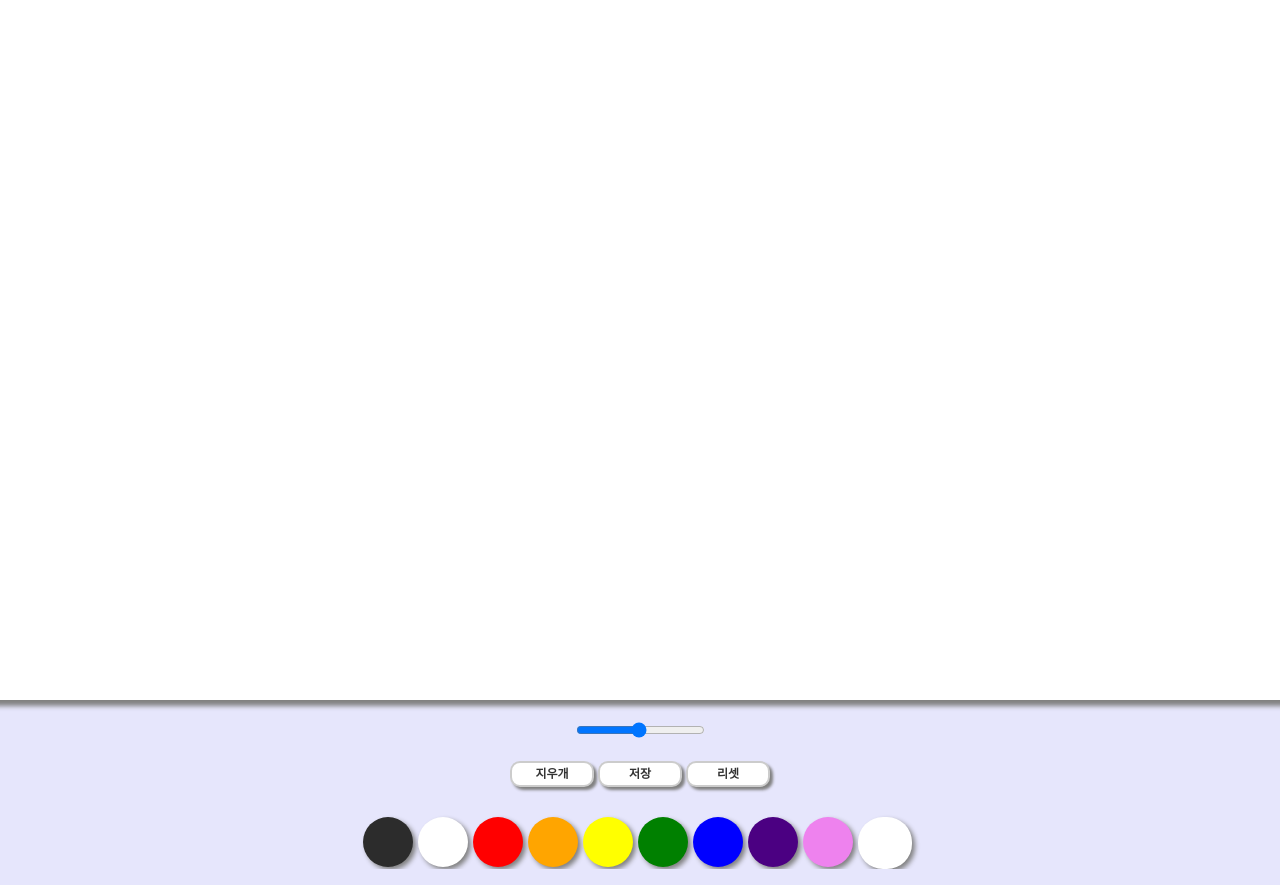
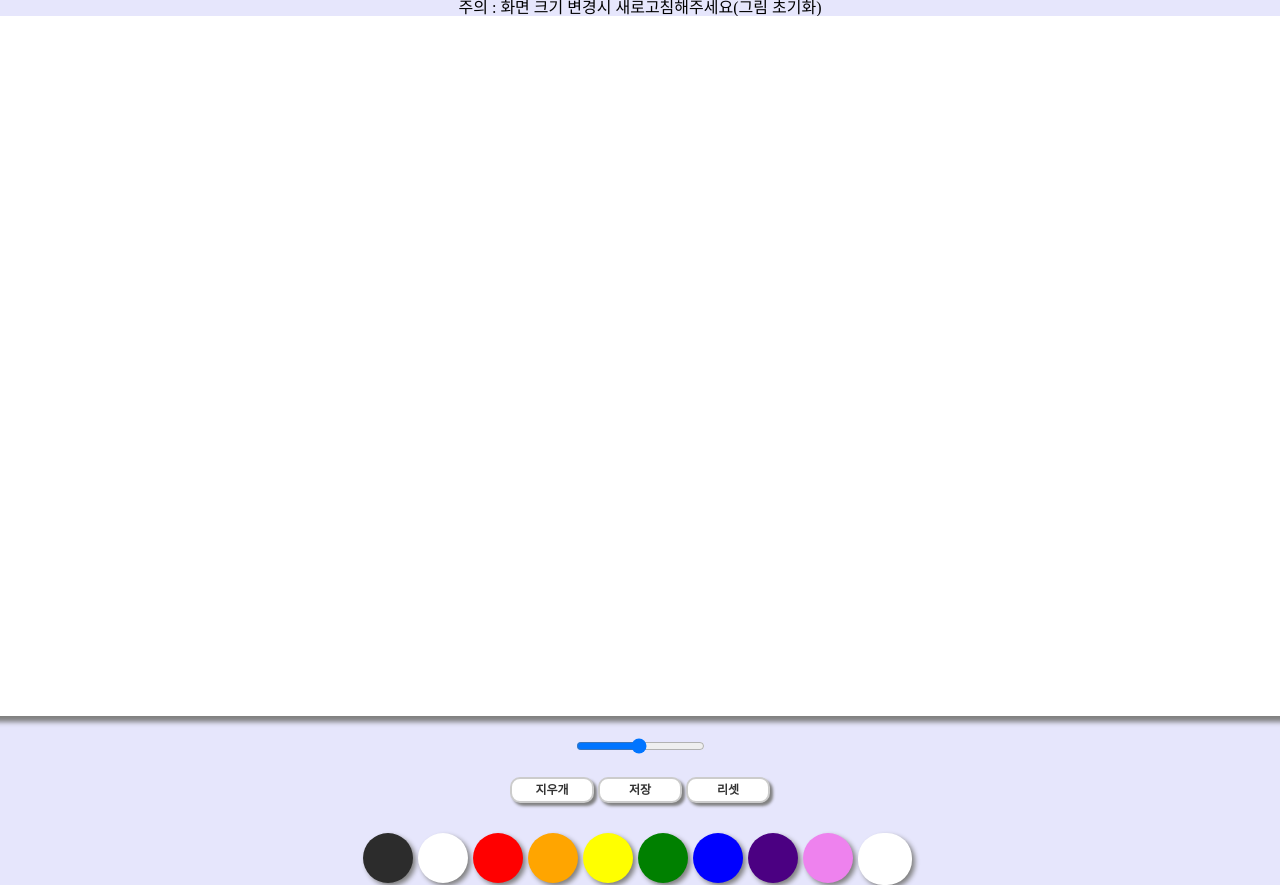
Before and after one commit to jongh0327/jongh0327.github.io, a plain HTML site: page index.html in a window 1280 px wide. Shown: the top 885 px of the page. Drawn offline with Linux system fonts and the light colour scheme.

Commit message:
Add files via upload

```diff
--- a/index.html
+++ b/index.html
@@ -7,6 +7,7 @@
     <link rel="stylesheet" href="styles.css" />
   </head>
   <body>
+    <p id="warning">주의 : 화면 크기 변경시 새로고침해주세요(그림 초기화)</p>
     <script src="jscolor.js"></script>
     <canvas id="jsCanvas" class="canvas"></canvas>
     <div class="controls">
```
